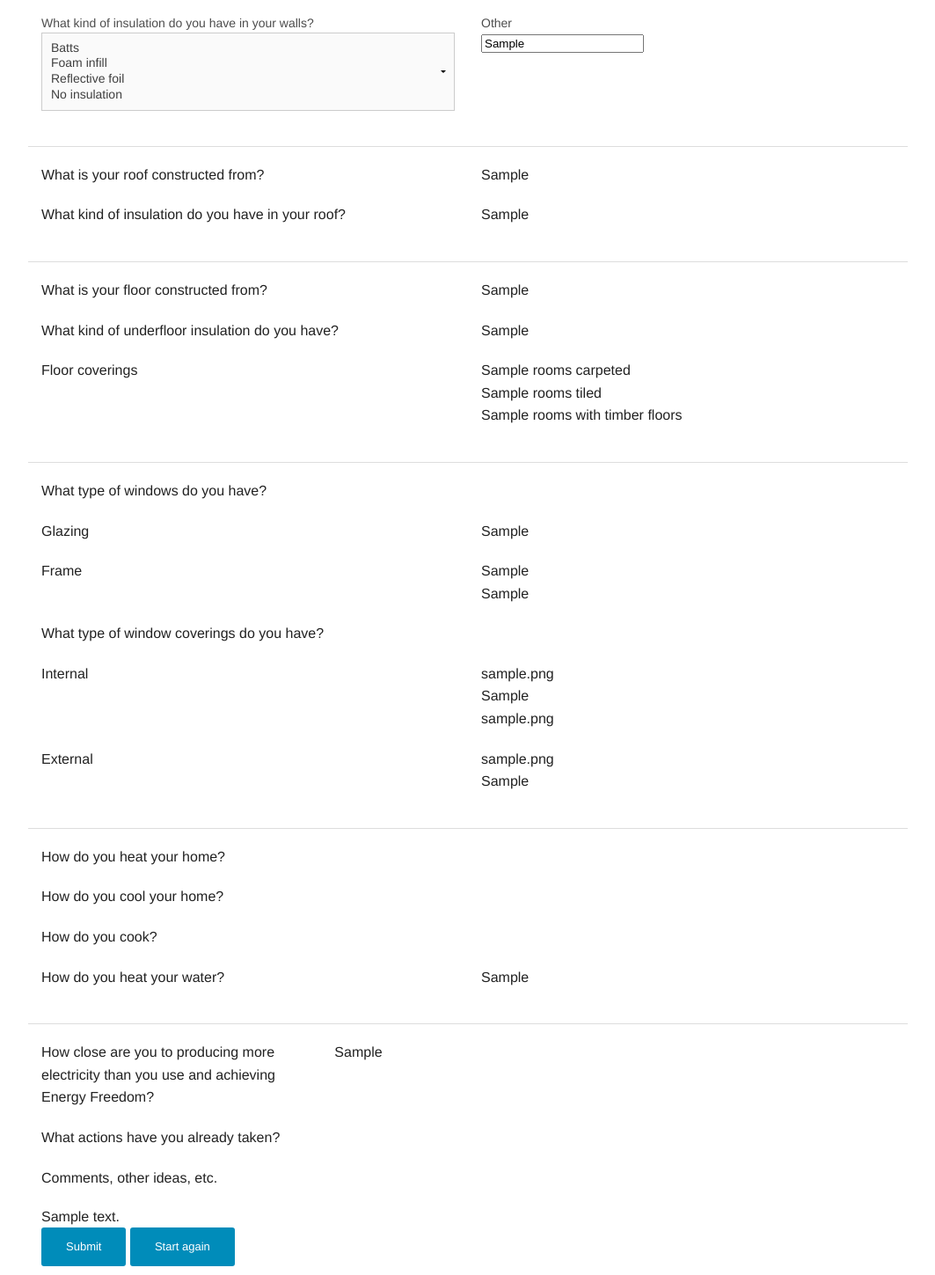
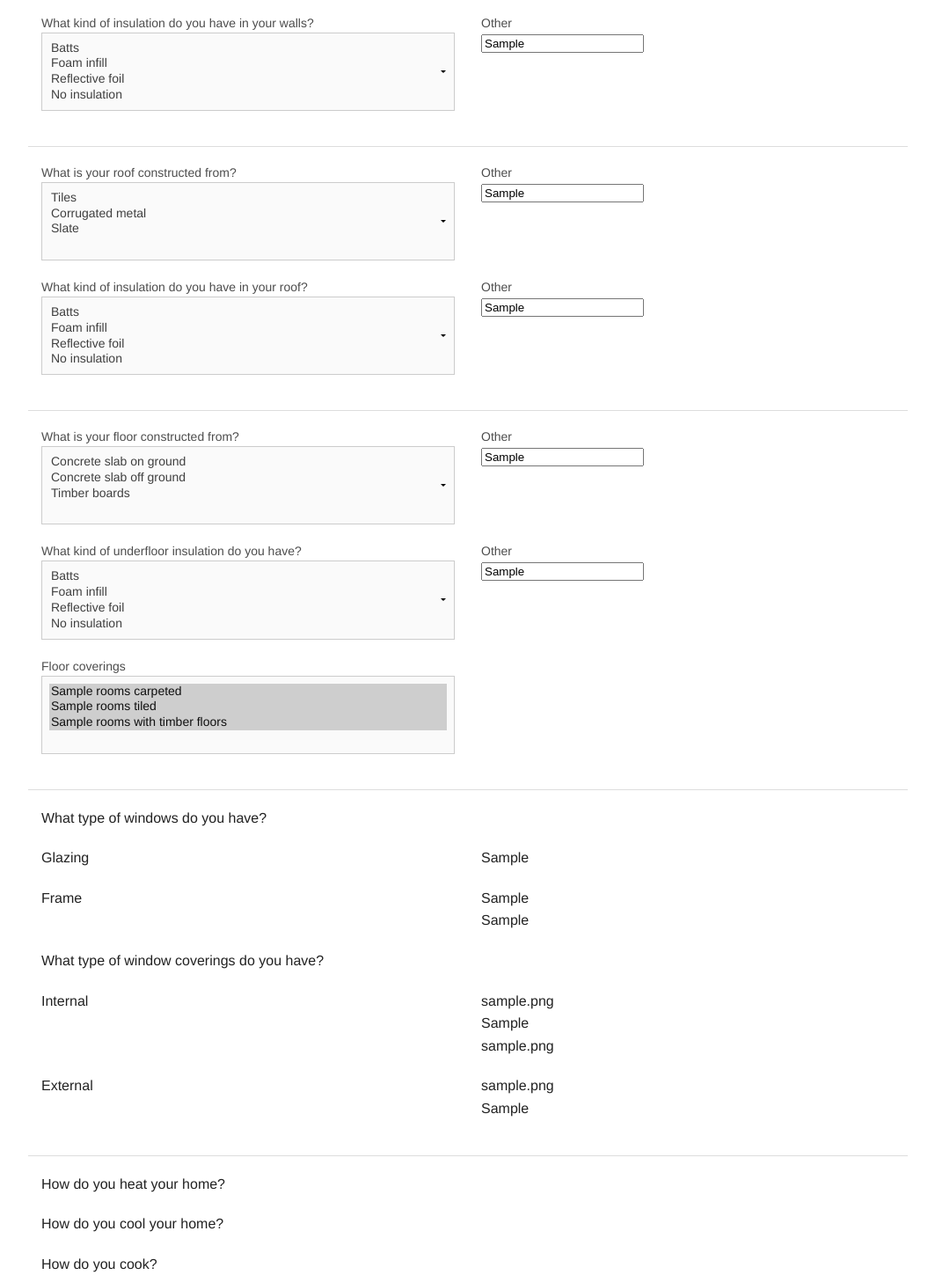
Before and after one commit to claudinec/energyfreedom-pledge, a PHP site: template views/pledge.twig in a window 1280 px wide. Shown: the part 382-1831 px from the top of the page at 88% size, without its empty margins (108-1171 px from the left). Run offline with PHP 8.4, Linux system fonts and the light colour scheme; the template is opened without the code that fills it: most values are stand-ins (such as "Sample title", 1, 10 or a date in 2020); some libraries are stand-ins or nearby versions.

Commit message:
Form elements: roof, floor.

```diff
--- a/views/pledge.twig
+++ b/views/pledge.twig
@@ -45,11 +45,7 @@
       <div>
         <div class="large-6 medium-6 columns">
           <label>Other</label>
-            {% if house_type_other is defined %}
-              <input value="{{ house_type_other }}">
-            {% else %}
-              <input>
-            {% endif %}
+          <input {% if house_type_other is defined %} value="{{ house_type_other }}" {% endif %} >
         </div>
       </div>
     </div>
@@ -69,11 +65,7 @@
       <div>
         <div class="large-6 medium-6 columns">
           <label>Other</label>
-            {% if wall_construction_other is defined %}
-              <input value="{{ wall_construction_other }}">
-            {% else %}
-              <input>
-            {% endif %}
+          <input {% if wall_construction_other is defined %} value="{{ wall_construction_other }}" {% endif %} >
         </div>
       </div>
     </div>
@@ -91,11 +83,7 @@
 
       <div class="large-6 medium-6 columns">
         <label>Other</label>
-          {% if wall_insulation_other is defined %}
-            <input value="{{ wall_insulation_other }}">
-          {% else %}
-            <input>
-          {% endif %}
+        <input {% if wall_insulation_other is defined %} value="{{ wall_insulation_other }}" {% endif %} >
       </div>
     </div>
 
@@ -106,30 +94,34 @@
       <hr>
 
       <div class="large-6 medium-6 columns">
-        <p>What is your roof constructed from?</p>
+        <label>What is your roof constructed from?</label>
+        <select multiple="true">
+          <option {% if tiles == true %} selected="true" {% endif %} >Tiles</option>
+          <option {% if corrugated_metal == true %} selected="true" {% endif %} >Corrugated metal</option>
+          <option {% if slate == true %} selected="true" {% endif %} >Slate</option>
+        </select>
       </div>
+
       <div class="large-6 medium-6 columns">
-        <p>
-          {% if tiles is defined %} Tiles<br/> {% endif %}
-          {% if corrugated_metal is defined %} Corrugated metal<br/> {% endif %}
-          {% if slate is defined %} Slate<br/> {% endif %}
-          {% if roof_construction_other is defined %} {{ roof_construction_other }}<br/> {% endif %}
-        </p>
+        <label>Other</label>
+        <input {% if roof_construction_other is defined %} value="{{ roof_construction_other }}" {% endif %} >
       </div>
     </div>
 
     <div class="row">
       <div class="large-6 medium-6 columns">
-        <p>What kind of insulation do you have in your roof?</p>
+        <label>What kind of insulation do you have in your roof?</label>
+        <select multiple="true">
+          <option {% if roof_batts == true %} selected="true" {% endif %} >Batts</option>
+          <option {% if roof_infill == true %} selected="true" {% endif %} >Foam infill</option>
+          <option {% if roof_foil == true %} selected="true" {% endif %} >Reflective foil</option>
+          <option {% if no_roof_ins == true %} selected="true" {% endif %} >No insulation</option>
+        </select>
       </div>
+
       <div class="large-6 medium-6 columns">
-        <p>
-          {% if roof_batts == true %} Batts<br/> {% endif %}
-          {% if roof_infill == true %} Foam infill<br/> {% endif %}
-          {% if roof_foil == true %} Reflective foil<br/> {% endif %}
-          {% if no_roof_ins == true %} No insulation<br/> {% endif %}
-          {% if roof_insulation_other is defined %} {{ roof_insulation_other }}<br/> {% endif %}
-        </p>
+        <label>Other</label>
+        <input {% if roof_insulation_other is defined %} value="{{ roof_insulation_other }}" {% endif %} >
       </div>
     </div>
 
@@ -140,43 +132,45 @@
       <hr>
 
       <div class="large-6 medium-6 columns">
-        <p>What is your floor constructed from?</p>
+        <label>What is your floor constructed from?</label>
+        <select multiple="true">
+          <option {% if slab_on_ground == true %} selected="true" {% endif %} >Concrete slab on ground</option>
+          <option {% if slab_off_ground == true %} selected="true" {% endif %} >Concrete slab off ground</option>
+          <option {% if timber_boards == true %} selected="true" {% endif %} >Timber boards</option>
+        </select>
       </div>
+
       <div class="large-6 medium-6 columns">
-        <p>
-          {% if slab_on_ground == true %} Concrete slab on ground<br/> {% endif %}
-          {% if slab_off_ground == true %} Concrete slab off ground<br/> {% endif %}
-          {% if timber_boards == true %} Timber boards<br/> {% endif %}
-          {% if floor_construction_other is defined %} {{ floor_construction_other }}<br/> {% endif %}
-        </p>
+        <label>Other</label>
+        <input {% if floor_construction_other is defined %} value="{{ floor_construction_other }}" {% endif %} >
       </div>
     </div>
 
     <div class="row">
       <div class="large-6 medium-6 columns">
-        <p>What kind of underfloor insulation do you have?</p>
+        <label>What kind of underfloor insulation do you have?</label>
+        <select multiple="true">
+          <option {% if floor_batts == true %} selected="true" {% endif %} >Batts</option>
+          <option {% if floor_infill == true %} selected="true" {% endif %} >Foam infill</option>
+          <option {% if floor_foil == true %} selected="true" {% endif %} >Reflective foil</option>
+          <option {% if no_floor_ins == true %} selected="true" {% endif %} >No insulation</option>
+        </select>
       </div>
+
       <div class="large-6 medium-6 columns">
-        <p>
-          {% if floor_batts == true %} Batts<br/> {% endif %}
-          {% if floor_infill == true %} Foam infill<br/> {% endif %}
-          {% if floor_foil == true %} Reflective foil<br/> {% endif %}
-          {% if no_floor_ins == true %} No insulation<br/> {% endif %}
-            {% if floor_insulation_other is defined %} {{ floor_insulation_other }}<br/> {% endif %}
-        </p>
+        <label>Other</label>
+        <input {% if floor_insulation_other is defined %} value="{{ floor_insulation_other }}" {% endif %} >
       </div>
     </div>
 
     <div class="row">
       <div class="large-6 medium-6 columns">
-        <p>Floor coverings</p>
-      </div>
-      <div class="large-6 medium-6 columns">
-        <p>
-          {% if rooms_carpeted is defined %} {{ rooms_carpeted }} rooms carpeted<br/> {% endif %}
-          {% if rooms_tiled is defined %} {{ rooms_tiled }} rooms tiled<br/> {% endif %}
-          {% if rooms_timber_floors is defined %} {{ rooms_timber_floors }} rooms with timber floors {% endif %}
-        </p>
+        <label>Floor coverings</label>
+        <select multiple="true">
+          <option {% if rooms_carpeted is defined %} selected="true" {% endif %} >{{ rooms_carpeted }} rooms carpeted</option>
+          <option {% if rooms_tiled is defined %} selected="true" {% endif %} >{{ rooms_tiled }} rooms tiled</option>
+          <option {% if rooms_timber_floors is defined %} selected="true" {% endif %}> {{ rooms_timber_floors }} rooms with timber floors</option>
+        </select>
       </div>
     </div>
 
```
